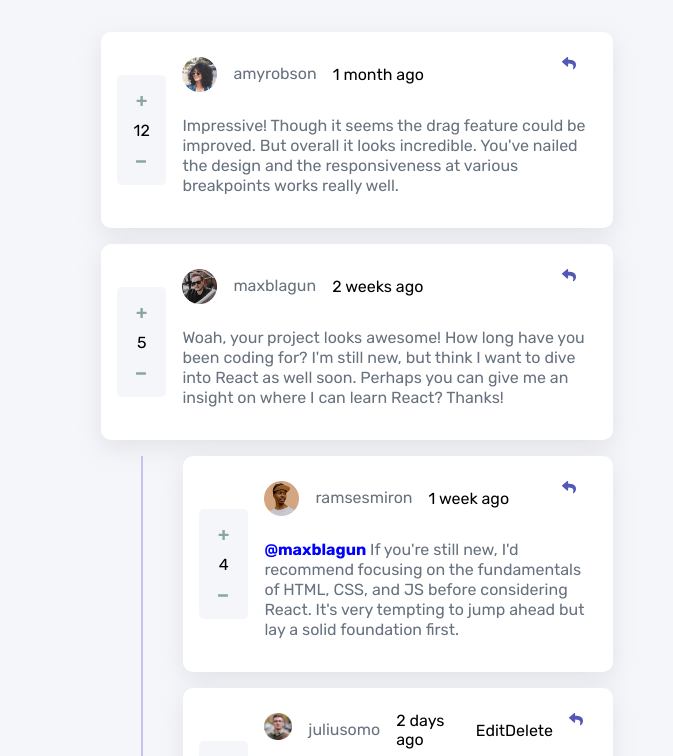
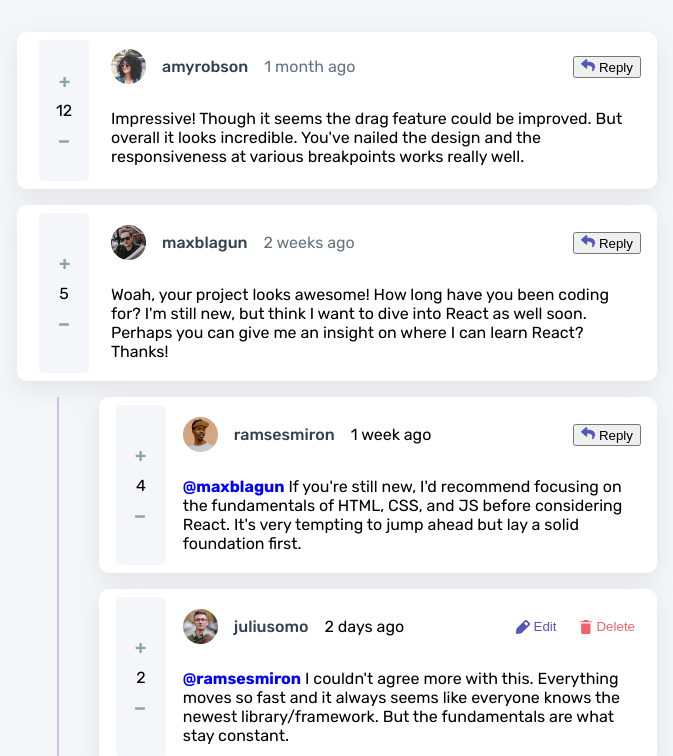
Before and after one commit to notFaceroll/interactive-comments-section, a React (Create React App) app: page / in a window 1280 px wide. Shown: the top 756 px of the page, without its empty margins (303-976 px from the left). Built offline with nearby package versions, Linux system fonts and the light colour scheme.

Commit message:
Added modal/backdrop and fixed more issues

```diff
--- a/public/index.html
+++ b/public/index.html
@@ -37,6 +37,7 @@
   <body>
     <noscript>You need to enable JavaScript to run this app.</noscript>
     <div id="root"></div>
+    <div id="backdrop"></div>
     <!--
       This HTML file is a template.
       If you open it directly in the browser, you will see an empty page.
--- a/src/components/Card.js
+++ b/src/components/Card.js
@@ -1,14 +1,18 @@
-import React from 'react';
 import styled from 'styled-components';
 
 export const Card = styled.li`
   background-color: #fff;
   box-shadow: rgba(149, 157, 165, 0.2) 0px 8px 24px;
   border-radius: 10px;
-  display: flex;
-  align-items: ${(props) => (props.alignment ? props.alignment : 'center')};
   padding: 1rem;
   gap: 1rem;
+  /* display: flex; */
+  display: grid;
+  grid-template-rows: 30% 1fr;
+  grid-template-columns: repeat(8, 1fr);
+  align-items: center;
+  justify-items: start;
+  height: min-content;
 
   p {
     color: hsl(211, 10%, 45%);
@@ -20,8 +24,5 @@ export const Card = styled.li`
   }
 `;
 
-// const Card = (props) => {
-//   return <CardWrapper>{props.children}</CardWrapper>;
-// };
 
-// export default Card;
+// align-items: ${(props) => (props.alignment ? props.alignment : 'center')};
--- a/src/components/Comment.js
+++ b/src/components/Comment.js
@@ -9,11 +9,22 @@ import Reply from './Reply';
 import CommentForm from './CommentForm';
 import { CreateComment } from './Feed';
 import FormArea from './FormArea';
+import { Modal } from './Modal';
+
+import trashBinIcon from '../assets/icon-delete.svg';
+import editIcon from '../assets/icon-edit.svg';
 
 const User = styled.div`
+  grid-row: 1 / 1;
+  grid-column: 2 / 6;
   display: flex;
   align-items: center;
   gap: 1rem;
+
+  p {
+    color: hsl(212, 24%, 26%);
+    font-weight: 500;
+  }
 
   figure {
     height: 35px;
@@ -23,24 +34,35 @@ const User = styled.div`
   img {
     display: block;
     max-width: 100%;
+  }
+
+  button {
+    display: flex;
+    align-items: center;
+    gap: 0.5rem;
+    color: ${(props) => props.theme.colors.primary.modarateBlue};
+    border: none;
+    background-color: transparent;
     cursor: pointer;
   }
-
-  /* div {
-    margin-right: auto;
-  } */
 `;
 
 const Actions = styled.div`
   display: flex;
+  gap: 0.75rem;
+  grid-column: 7 / -1;
+  grid-row: 1/ 2;
+  justify-self: end;
 `;
 
 const CreatedAt = styled.div`
   margin-right: auto;
+  color: hsl(211, 10%, 45%);
 `;
 
 const Content = styled.div`
-  width: 100%;
+  grid-column: 2 / -1;
+  grid-row: 2 / -1;
 `;
 
 const List = styled.ul`
@@ -50,8 +72,6 @@ const List = styled.ul`
   flex-direction: column;
   gap: 1rem;
 `;
-
-// TODO: Create the updating logic for the reply and reply list
 
 const Comment = ({
   comment,
@@ -64,6 +84,12 @@ const Comment = ({
   const [repliesList, setRepliesList] = useState(replies);
   const [isReplying, setIsReplying] = useState(false);
   const [isEditing, setIsEditing] = useState(false);
+
+  const [showModal, setShowModal] = useState(false);
+
+  const toggleModal = () => {
+    setShowModal(!showModal);
+  };
 
   const replyHandler = () => {
     setIsReplying(!isReplying);
@@ -94,35 +120,48 @@ const Comment = ({
   };
 
   const deleteReply = (replyId) => {
-    if (window.confirm('Are you sure that you want to remove this reply?')) {
     const updatedRepliesList = repliesList.filter(
       (reply) => reply.id !== replyId
     );
     setRepliesList(updatedRepliesList);
-    }
   };
   return (
     <Fragment>
+      {showModal && (
+        <Modal delete={deleteCommentHandler} toggle={toggleModal} />
+      )}
       <Card>
         <Rating score={comment.score} />
-        <Content>
+        {/* <Content> */}
         <User>
           <figure>
             <img src={comment.user.image.png} alt="user profile" />
           </figure>
           <p>{comment.user.username}</p>
           <CreatedAt>{comment.createdAt}</CreatedAt>
+        </User>
         {currentUser === comment.user.username ? (
           <Actions>
-                <div onClick={editCommentHandler}>Edit</div>
-                <div onClick={deleteCommentHandler}>Delete</div>
+            <button onClick={editCommentHandler} className="user-actions">
+              <img src={editIcon} alt="" />
+              Edit
+            </button>
+            <button onClick={toggleModal} className="user-actions">
+              <img src={trashBinIcon} alt="" /> Delete
+            </button>
           </Actions>
-            ) : null}
-            <figure onClick={replyHandler}>
-              <img src={replyIcon} alt="" />
-            </figure>
-          </User>
-          {!isEditing && <p>{comment.content}</p>}
+        ) : (
+          <Actions>
+            <button onClick={replyHandler}>
+              <img src={replyIcon} alt="" /> Reply
+            </button>
+          </Actions>
+        )}
+        {/* <button onClick={replyHandler}>
+              <img src={replyIcon} alt="" /> Reply
+            </button> */}
+
+        {!isEditing && <Content>{comment.content}</Content>}
         {isEditing && (
           <FormArea
             submitLabel="update"
@@ -131,9 +170,10 @@ const Comment = ({
             handleCancel={editCommentHandler}
             initialText={comment.content}
             commentId={comment.id}
+            isEditing={isEditing}
           />
         )}
-        </Content>
+        {/* </Content> */}
       </Card>
       {/* Textarea to submit a new reply */}
       {isReplying && (
--- a/src/components/Feed/index.js
+++ b/src/components/Feed/index.js
@@ -13,11 +13,17 @@ const currentUser = userData.currentUser.username;
 
 const List = styled.ul`
   margin: 2rem auto;
-  width: clamp(10rem, 40vw, 800px);
+  width: clamp(10rem, 50vw, 800px);
   list-style: none;
   display: flex;
   flex-direction: column;
   gap: 1rem;
+  transition: all .1s ease;
+  padding: 0;
+
+  @media screen and (max-width: 1100px) {
+    width: clamp(10rem, 80vw, 800px);
+  }
 `;
 
 export const CreateComment = (text, replyingTo) => {
@@ -65,12 +71,10 @@ const Feed = ({ currentUserId }) => {
   };
 
   const deleteComment = (commentId) => {
-    if (window.confirm('Are you sure that you want to remove this comment?')) {
       const updatedCommentList = commentsData.filter(
         (comment) => comment.id !== commentId
       );
       setCommentsData(updatedCommentList);
-    }
   };
   return (
     <List>
@@ -85,7 +89,7 @@ const Feed = ({ currentUserId }) => {
           updateComment={updateComment}
         />
       ))}
-      <CommentForm handleSubmit={addComment} submitLabel={'create'} />
+      <CommentForm handleSubmit={addComment} submitLabel={'send'} />
     </List>
   );
 };
--- /dev/null
+++ b/src/components/Modal.js
@@ -0,0 +1,75 @@
+import React, { Fragment } from 'react';
+import ReactDOM from 'react-dom';
+import styled from 'styled-components';
+
+const Backdrop = styled.div`
+  position: fixed;
+  top: 0;
+  left: 0;
+  width: 100vw;
+  min-height: 100%;
+  z-index: 90;
+  background-color: hsla(0, 0%, 0%, 0.5);
+  display: flex;
+  align-items: center;
+`;
+
+const Container = styled.div`
+  display: flex;
+  flex-direction: column;
+  z-index: 100;
+  background-color: #fff;
+  margin: 0 auto;
+  align-items: center;
+  padding: 1.75rem;
+  border-radius: 10px;
+  width: 350px;
+
+  strong {
+    font-size: 1.5rem;
+    width: 100%;
+    color: ${( props ) => props.theme.colors.neutral.darkBlue};
+  }
+
+  p {
+    color: ${( props ) => props.theme.colors.neutral.grayishBlue};
+  }
+
+  button {
+    margin: 0 1rem;
+    padding: 0.75rem 1.25rem;
+    border: 0;
+    border-radius: 7px;
+    text-transform: uppercase;
+    font-weight: 700;
+    letter-spacing: 1px;
+    cursor: pointer;
+    color: #fff;
+    background-color: ${( props ) => props.theme.colors.neutral.grayishBlue};
+  }
+
+  button + button {
+    background-color: ${( props ) => props.theme.colors.primary.softRed};
+  }
+`;
+
+export const Modal = (props) => {
+  return ReactDOM.createPortal(
+    <Fragment>
+      <Backdrop onClick={props.toggle}>
+        <Container>
+          <strong>Delete comment</strong>
+          <p>
+            Are you sure you want to delete this comment? This will remove the
+            comment and can't be undone.
+          </p>
+          <div>
+            <button onClick={props.toggle}>No, Cancel</button>
+            <button onClick={props.delete}>Yes, Delete</button>
+          </div>
+        </Container>
+      </Backdrop>
+    </Fragment>,
+    document.body
+  );
+};
--- a/src/components/Rating/Rating.js
+++ b/src/components/Rating/Rating.js
@@ -15,6 +15,10 @@ const ButtonHolder = styled.div`
   height: 100%;
   padding: 0.5rem;
   font-weight: 400;
+  grid-row: 1 / 3;
+  grid-column: 1 / 2;
+  justify-self: center;
+  align-self: center;
 `;
 
 const Button = styled.button`
--- a/src/components/Reply.js
+++ b/src/components/Reply.js
@@ -3,13 +3,16 @@ import React, { useState, Fragment } from 'react';
 import styled from 'styled-components';
 import { Card } from './Card';
 import replyIcon from '../assets/icon-reply.svg';
+import trashBinIcon from '../assets/icon-delete.svg';
+import editIcon from '../assets/icon-edit.svg';
 
 import Rating from './Rating/Rating';
 import CommentForm from './CommentForm';
 import FormArea from './FormArea';
+import { Modal } from './Modal';
 
 const User = styled.div`
-  display: flex;
+  /* display: flex;
   align-items: center;
   gap: 1rem;
 
@@ -22,12 +25,45 @@ const User = styled.div`
     display: block;
     max-width: 100%;
     cursor: pointer;
+  } */
+  grid-row: 1 / 1;
+  grid-column: 2 / 6;
+  display: flex;
+  align-items: center;
+  gap: 1rem;
+
+  p {
+    color: hsl(212, 24%, 26%);
+    font-weight: 500;
+  }
+
+  figure {
+    height: 35px;
+    width: 35px;
+    margin: 0;
+  }
+  img {
+    display: block;
+    max-width: 100%;
+  }
+
+  button {
+    display: flex;
+    align-items: center;
+    gap: 0.5rem;
+    color: ${(props) => props.theme.colors.primary.modarateBlue};
+    border: none;
+    background-color: transparent;
+    cursor: pointer;
   }
 `;
 
 const Actions = styled.div`
-  margin-left: auto;
   display: flex;
+  gap: 0.75rem;
+  grid-column: 7 / -1;
+  grid-row: 1/ 2;
+  justify-self: end;
 `;
 
 const CreatedAt = styled.div`
@@ -35,14 +71,24 @@ const CreatedAt = styled.div`
 `;
 
 const Content = styled.div`
-  width: 100%;
+  grid-column: 2 / -1;
+  grid-row: 2 / -1;
 `;
 
-// Pass the handlers to the form
-
-const Reply = ({ comment, deleteReply, currentUser, addReply, updateReply }) => {
+const Reply = ({
+  comment,
+  deleteReply,
+  currentUser,
+  addReply,
+  updateReply,
+}) => {
   const [isReplying, setIsReplying] = useState(false);
   const [isEditing, setIsEditing] = useState(false);
+  const [showModal, setShowModal] = useState(false);
+
+  const toggleModal = () => {
+    setShowModal(!showModal);
+  };
 
   const replyHandler = () => {
     setIsReplying(!isReplying);
@@ -54,34 +100,44 @@ const Reply = ({ comment, deleteReply, currentUser, addReply, updateReply }) =>
 
   const editReplyHandler = () => {
     setIsEditing(!isEditing);
-  }
+  };
 
   return (
     <Fragment>
+      {showModal && <Modal delete={deleteReplyHandler} toggle={toggleModal} />}
       <Card>
         <Rating score={comment.score} />
-        <Content>
+
         <User>
           <figure>
-              <img src={comment.user.image.png} alt='user'/>
+            <img src={comment.user.image.png} alt="user" />
           </figure>
           <p>{comment.user.username}</p>
           <CreatedAt>{comment.createdAt}</CreatedAt>
+        </User>
         {currentUser === comment.user.username ? (
           <Actions>
-                <div onClick={editReplyHandler}>Edit</div>
-                <div onClick={deleteReplyHandler}>Delete</div>
+            <button onClick={editReplyHandler} className="user-actions">
+              <img src={editIcon} alt="" />
+              Edit
+            </button>
+            <button onClick={toggleModal} className="user-actions">
+              <img src={trashBinIcon} alt="" /> Delete
+            </button>
           </Actions>
-            ) : null}
-            <figure onClick={replyHandler}>
-              <img src={replyIcon} alt=''/>
-            </figure>
-          </User>
+        ) : (
+          <Actions>
+            <button onClick={replyHandler}>
+              <img src={replyIcon} alt="" /> Reply
+            </button>
+          </Actions>
+        )}
+
         {!isEditing && (
-            <p>
+          <Content>
             {comment.replyingTo && <strong>@{comment.replyingTo}</strong>}{' '}
             {comment.content}
-            </p>
+          </Content>
         )}
         {isEditing && (
           <FormArea
@@ -93,7 +149,6 @@ const Reply = ({ comment, deleteReply, currentUser, addReply, updateReply }) =>
             commentId={comment.id}
           />
         )}
-        </Content>
       </Card>
       {/* textarea to submit a new reply */}
       {isReplying && (
--- a/src/styles/themes/GlobalStyles.js
+++ b/src/styles/themes/GlobalStyles.js
@@ -1,9 +1,24 @@
 import { createGlobalStyle } from 'styled-components';
 
 const GlobalStyle = createGlobalStyle`
-body{
-    background-color: hsl(228, 33%, 97%);
+body {
+    background-color: ${({ theme }) => theme.colors.neutral.veryLightGrey};
     font-family: 'Rubik', sans-serif;
+    font-size: clamp(.8rem, 1.8vw, 1rem);
+}
+
+button.user-actions {
+    display: flex;
+    gap: 0.25rem;
+    align-items: center;
+    cursor: pointer;
+    color: ${({ theme }) => theme.colors.primary.modarateBlue};
+    border: none;
+    background-color: transparent;
+
+    & + & {
+        color: ${({ theme }) => theme.colors.primary.softRed};
+    }
 }`;
 
 export default GlobalStyle;
--- /dev/null
+++ b/src/styles/themes/theme.js
@@ -0,0 +1,28 @@
+const theme = {
+    colors: {
+        primary: {
+            modarateBlue: 'hsl(238, 40%, 52%)',
+            softRed: 'hsl(358, 79%, 66%)',
+            lightBlue: 'hsl(239, 57%, 85%)',
+            paleRed: 'hsl(357, 100%, 86%)',
+        },
+        neutral: {
+            darkBlue: 'hsl(212, 24%, 26%)',
+            grayishBlue: 'hsl(211, 10%, 45%)',
+            lightGrey: 'hsl(223, 19%, 93%)',
+            veryLightGrey: 'hsl(228, 33%, 97%)',
+            white: 'hsl(0, 0%, 100%)',
+        }
+    },
+    fontWeight: {
+        regular: '400',
+        semiBold: '500',
+        bold: '700'
+    },
+    gridColumns: {
+        editing: '2 / -1',
+        notEditing: '1 / -1'
+    }
+}
+
+export default theme;
```
Also changed, not shown: src/App.js (+10 -3 lines), src/components/Button/Button.js (+7 -1 lines), src/components/FormArea.js (+20 -4 lines), 1 other file (tests, documents, lock files or other folders). Lines whose indentation alone changed are shown as unchanged.
